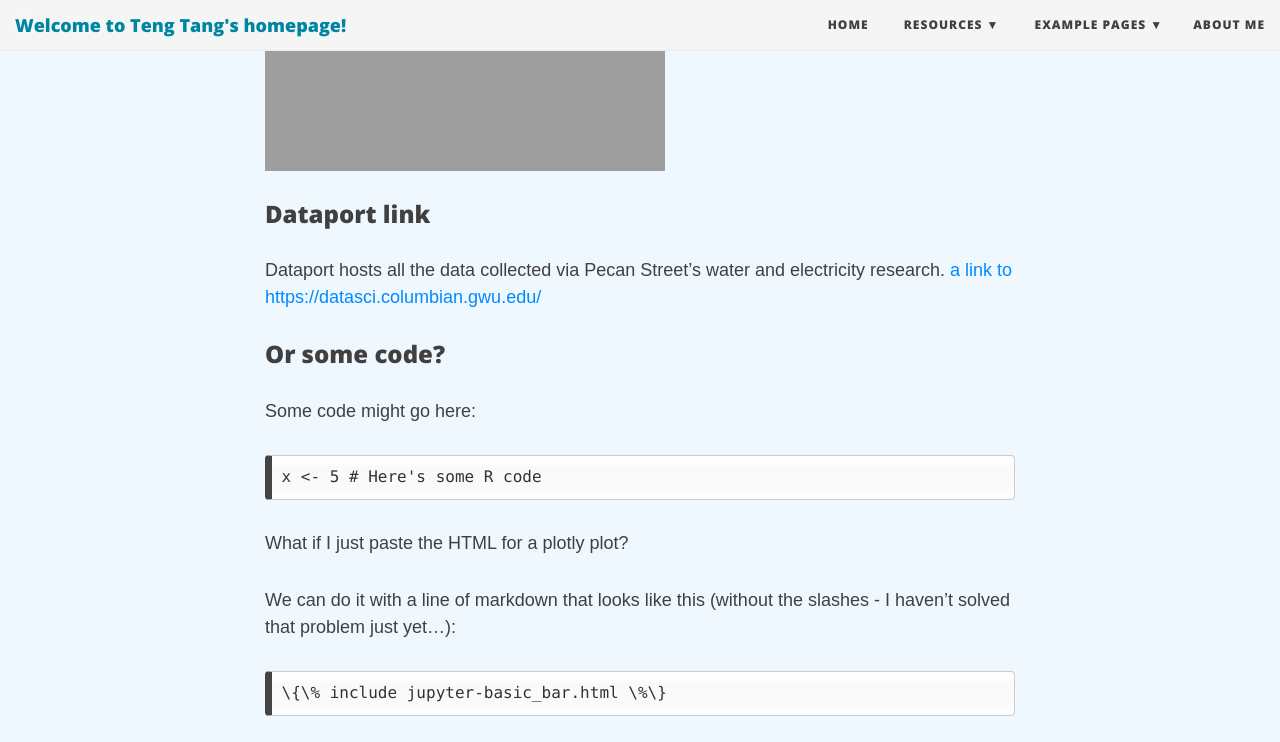
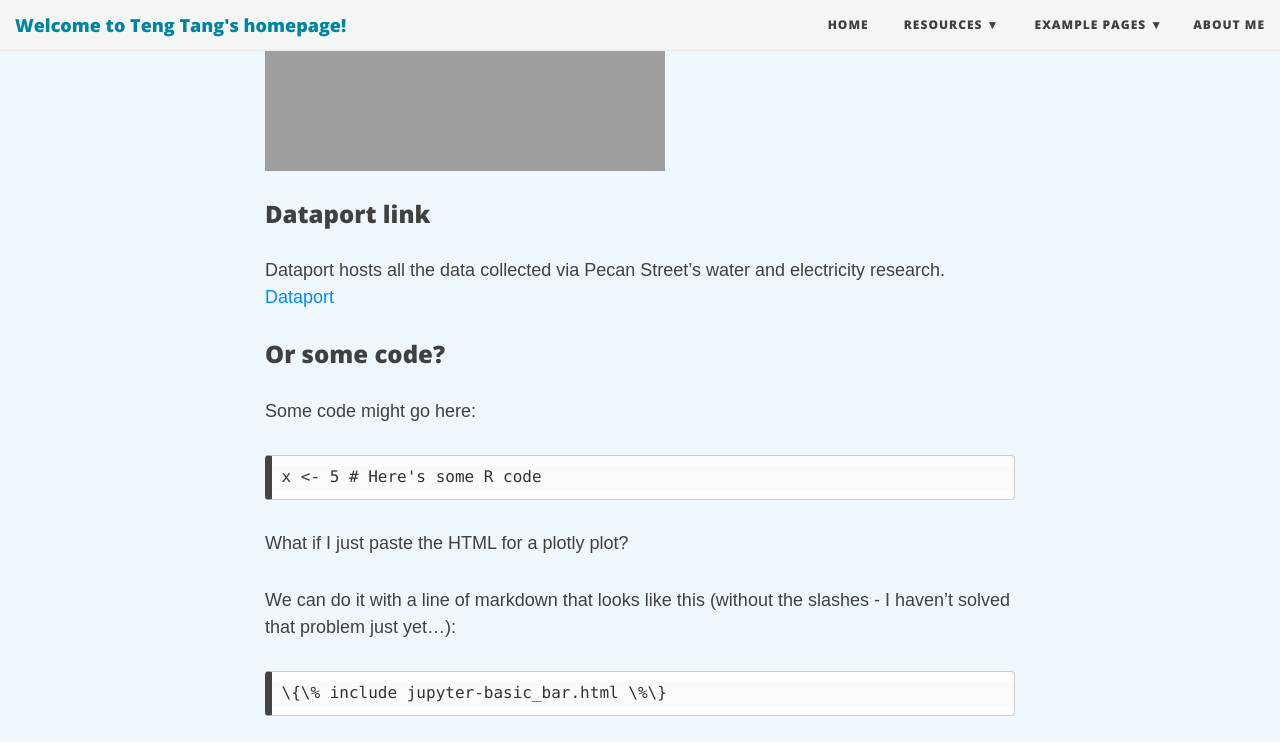
Before and after one commit to Monarch2018/ev_prediction, a Jekyll site: the page built from data.md, in a window 1280 px wide and 900 px high, scrolled down 999 px, cut to the strip 0-742 px from the top of the window. Built offline with Jekyll 4.4.1, drawn with Linux system fonts in a browser that asks for light colours; nearby versions of some CDN libraries.

Commit message:
Update data.md

```diff
--- a/data.md
+++ b/data.md
@@ -27,7 +27,7 @@ bigimg: /img/pecanstreet.jpg
 
 ### Dataport link
 
-Dataport hosts all the data collected via Pecan Street’s water and electricity research. [a link to https://datasci.columbian.gwu.edu/](https://dataport.cloud/)
+Dataport hosts all the data collected via Pecan Street’s water and electricity research. [Dataport](https://dataport.cloud/)
 
 ### Or some code?
 
```
